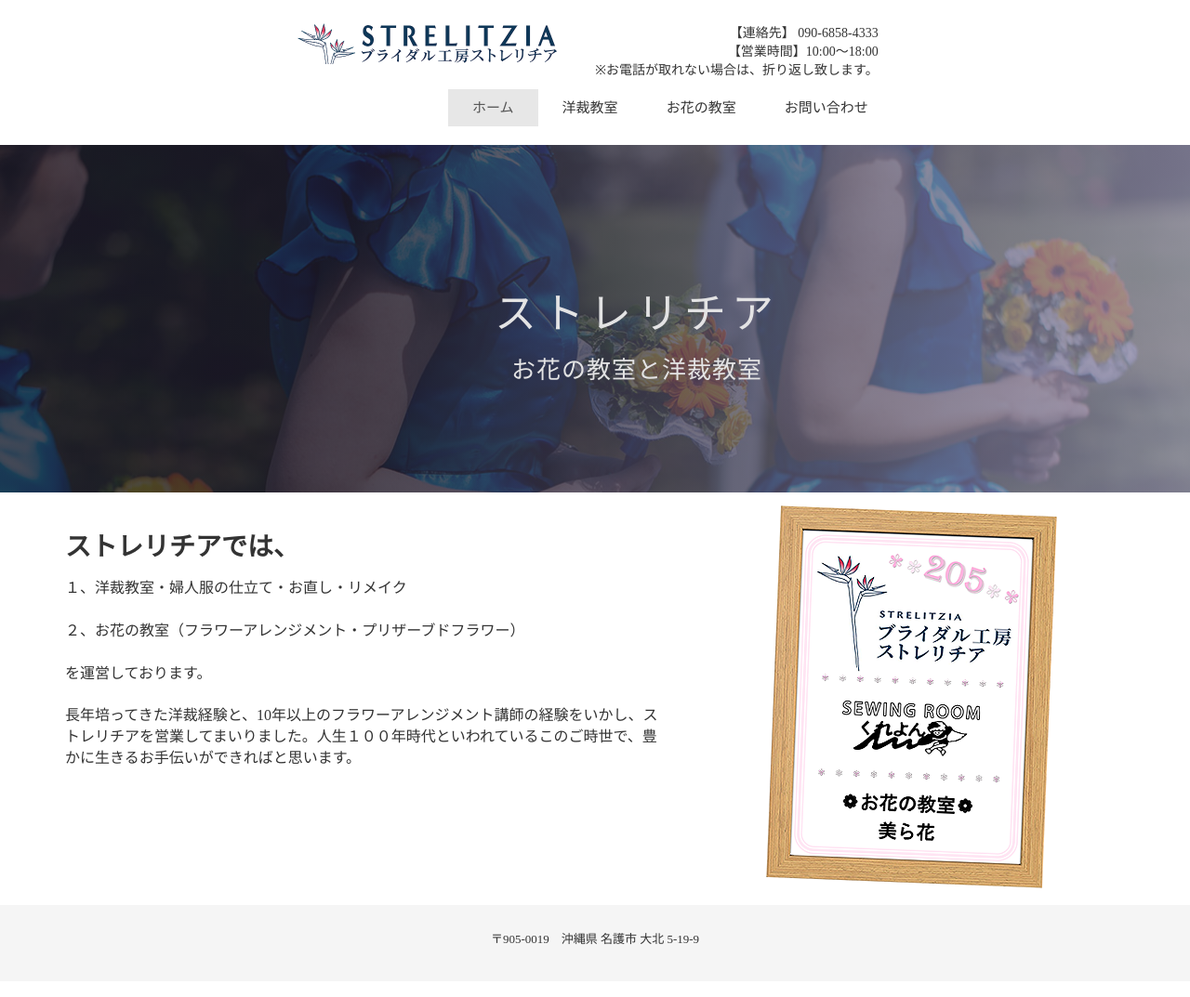
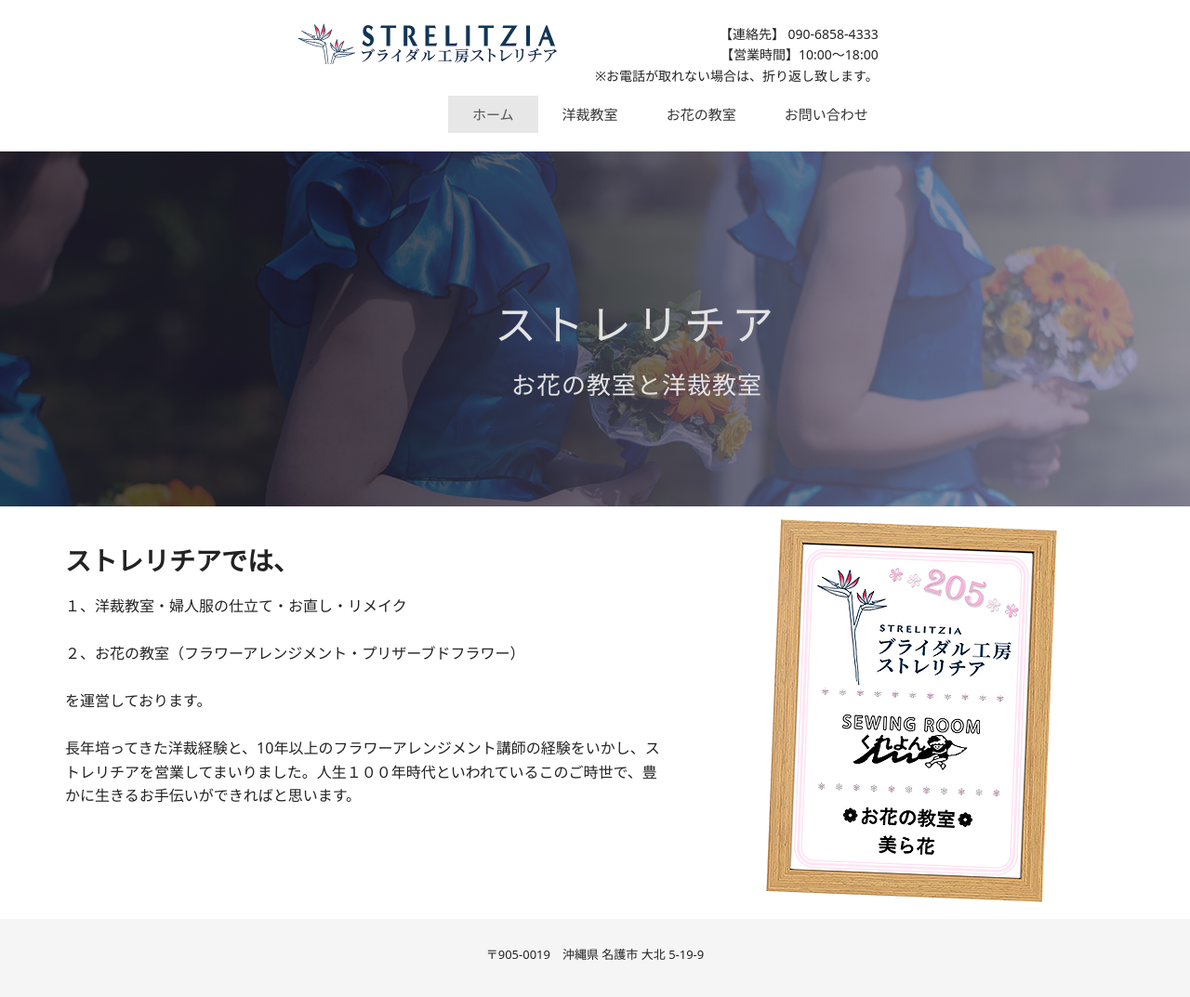
Before and after one commit to happyshohaku/strelitzia, a Jekyll site: the page built from index.html, in a window 1280 px wide. Shown: the whole page at 93% size. Built offline with Jekyll 4.4.1, drawn with Linux system fonts in a browser that asks for light colours; nearby versions of some CDN libraries; some web fonts are replaced.

Commit message:
test update body css

```diff
--- a/css/style.css
+++ b/css/style.css
@@ -4,8 +4,13 @@
 
 body {
   /* font-family: 'Open Sans', sans-serif; */
-  font-family: "Crimson Text", YuMincho, 游明朝, "Hiragino Mincho ProN", hannari, Meiryo, serif;
-  -webkit-font-smoothing: antialiased;
+  /*font-family: "Crimson Text", YuMincho, 游明朝, "Hiragino Mincho ProN", hannari, Meiryo, serif;
+  -webkit-font-smoothing: antialiased;*/
+  font-family: system-ui, sans-serif;
+  line-height: 1.6;
+  color: #222;
+  margin: 0;
+  padding: 0;
 }
 h1,
 h2,
```
